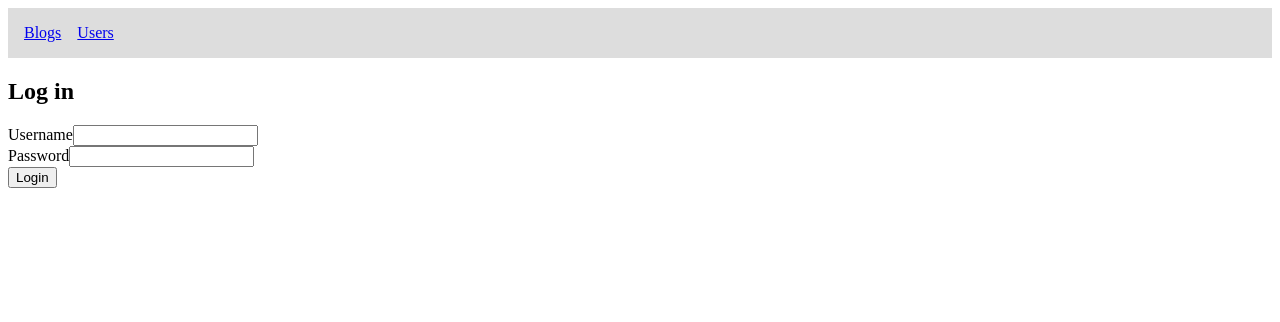
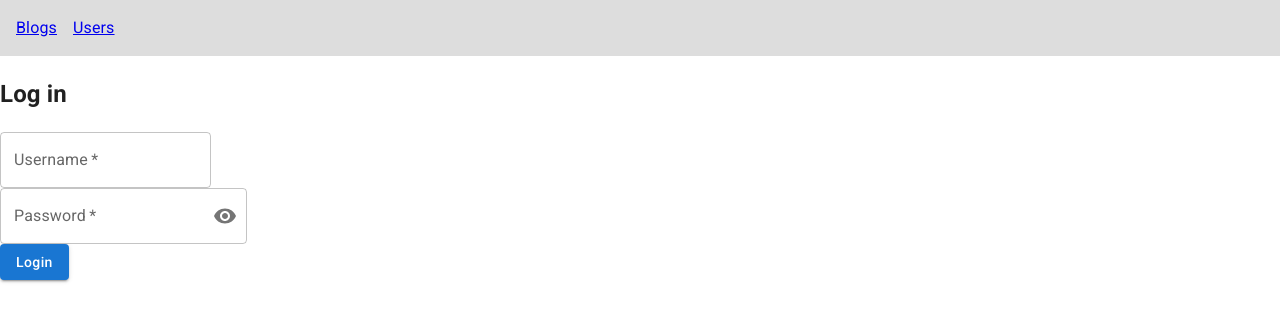
Before and after one commit to dascally/full-stack-open, a React (Create React App) app in the folder part7/bloglist-frontend/: page / in a window 1280 px wide. Shown: the top 322 px of the page. Built offline with nearby package versions, Linux system fonts and the light colour scheme.

Commit message:
Complete exercises 7.20 and 7.21

```diff
--- a/part7/bloglist-frontend/package.json
+++ b/part7/bloglist-frontend/package.json
@@ -3,6 +3,10 @@
   "version": "0.1.0",
   "private": true,
   "dependencies": {
+    "@emotion/react": "^11.9.3",
+    "@emotion/styled": "^11.9.3",
+    "@mui/icons-material": "^5.8.4",
+    "@mui/material": "^5.8.6",
     "@reduxjs/toolkit": "^1.8.2",
     "@testing-library/jest-dom": "^5.11.9",
     "@testing-library/react": "^12.1.5",
--- a/part7/bloglist-frontend/public/index.html
+++ b/part7/bloglist-frontend/public/index.html
@@ -25,6 +25,14 @@
       Learn how to configure a non-root public URL by running `npm run build`.
     -->
     <title>React App</title>
+    <link
+      rel="stylesheet"
+      href="https://fonts.googleapis.com/css?family=Roboto:300,400,500,700&display=swap"
+    />
+    <link
+      rel="stylesheet"
+      href="https://fonts.googleapis.com/icon?family=Material+Icons"
+    />
   </head>
   <body>
     <noscript>You need to enable JavaScript to run this app.</noscript>
--- a/part7/bloglist-frontend/src/App.js
+++ b/part7/bloglist-frontend/src/App.js
@@ -5,6 +5,14 @@ import { set3sNotification } from './reducers/notificationSlice';
 import { login, setUser } from './reducers/userSlice';
 
 import { Link, Outlet } from 'react-router-dom';
+import {
+  Button,
+  CssBaseline,
+  IconButton,
+  InputAdornment,
+  TextField,
+} from '@mui/material';
+import { Visibility, VisibilityOff } from '@mui/icons-material';
 import Notification from './components/Notification';
 
 const App = () => {
@@ -13,6 +21,7 @@ const App = () => {
   const user = useSelector((state) => state.user);
   const [username, setUsername] = useState('');
   const [password, setPassword] = useState('');
+  const [showPassword, setShowPassword] = useState(false);
 
   const notification = useSelector((state) => state.notification);
   const showNotification = (message) => {
@@ -53,8 +62,13 @@ const App = () => {
     localStorage.removeItem('user');
   };
 
+  const handleShowPasswordClick = (evt) => {
+    setShowPassword(!showPassword);
+  };
+
   return (
     <>
+      <CssBaseline />
       <nav
         style={{
           display: 'flex',
@@ -69,9 +83,14 @@ const App = () => {
         {user ? (
           <p style={{ margin: '0' }}>
             {user.name} is logged in.{' '}
-            <button type='button' onClick={handleLogoutClick}>
+            <Button
+              type='button'
+              variant='contained'
+              sx={{ textTransform: 'initial' }}
+              onClick={handleLogoutClick}
+            >
               Logout
-            </button>
+            </Button>
           </p>
         ) : null}
       </nav>
@@ -81,9 +100,8 @@ const App = () => {
           <h2>Log in</h2>
           <form onSubmit={handleLoginSubmit}>
             <div>
-              <label htmlFor='username'>Username</label>
-              <input
-                id='username'
+              <TextField
+                label='Username'
                 type='text'
                 name='username'
                 required
@@ -94,20 +112,38 @@ const App = () => {
               />
             </div>
             <div>
-              <label htmlFor='password'>Password</label>
-              <input
-                id='password'
-                type='password'
+              <TextField
+                label='Password'
+                type={showPassword ? 'text' : 'password'}
                 name='password'
                 required
                 value={password}
                 onChange={(evt) => {
                   setPassword(evt.target.value);
                 }}
+                InputProps={{
+                  endAdornment: (
+                    <InputAdornment position='end'>
+                      <IconButton
+                        aria-label='Toggle password visibility'
+                        onClick={handleShowPasswordClick}
+                        edge='end'
+                      >
+                        {showPassword ? <VisibilityOff /> : <Visibility />}
+                      </IconButton>
+                    </InputAdornment>
+                  ),
+                }}
               />
             </div>
             <div>
-              <button type='submit'>Login</button>
+              <Button
+                type='submit'
+                variant='contained'
+                sx={{ textTransform: 'initial' }}
+              >
+                Login
+              </Button>
             </div>
           </form>
         </>
--- a/part7/bloglist-frontend/src/BlogDetails.js
+++ b/part7/bloglist-frontend/src/BlogDetails.js
@@ -2,6 +2,7 @@ import { useState } from 'react';
 import { useDispatch, useSelector } from 'react-redux';
 import { useParams } from 'react-router-dom';
 import { addComment } from './reducers/blogSlice';
+import { Link } from '@mui/material';
 
 const BlogDetails = () => {
   const dispatch = useDispatch();
@@ -30,7 +31,7 @@ const BlogDetails = () => {
         <>
           <h2>{`${blogPost.title} by ${blogPost.author}`}</h2>
           <p>
-            <a href={blogPost.url}>{blogPost.url}</a>
+            <Link href={blogPost.url}>{blogPost.url}</Link>
             <br />
             {blogPost.likes} likes
             <br />
```
Also changed, not shown: 1 other file (tests, documents, lock files or other folders).
